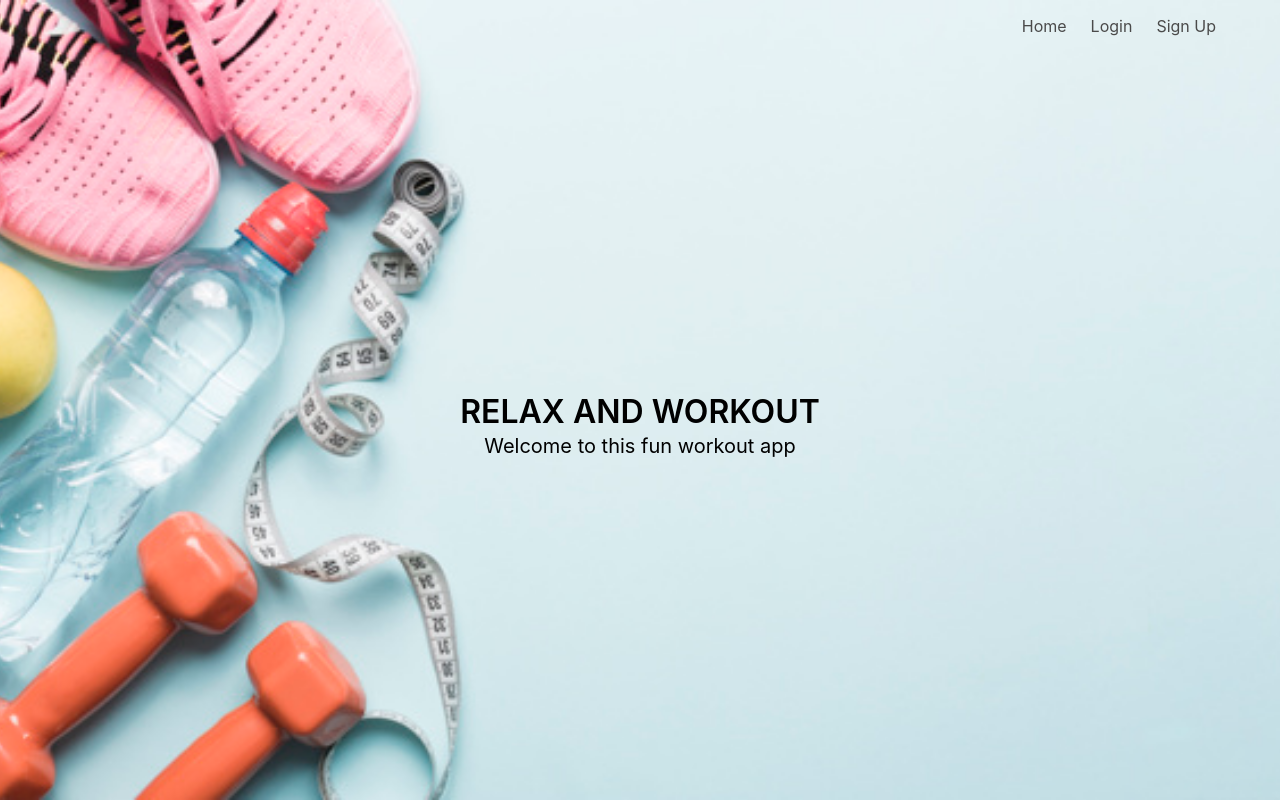
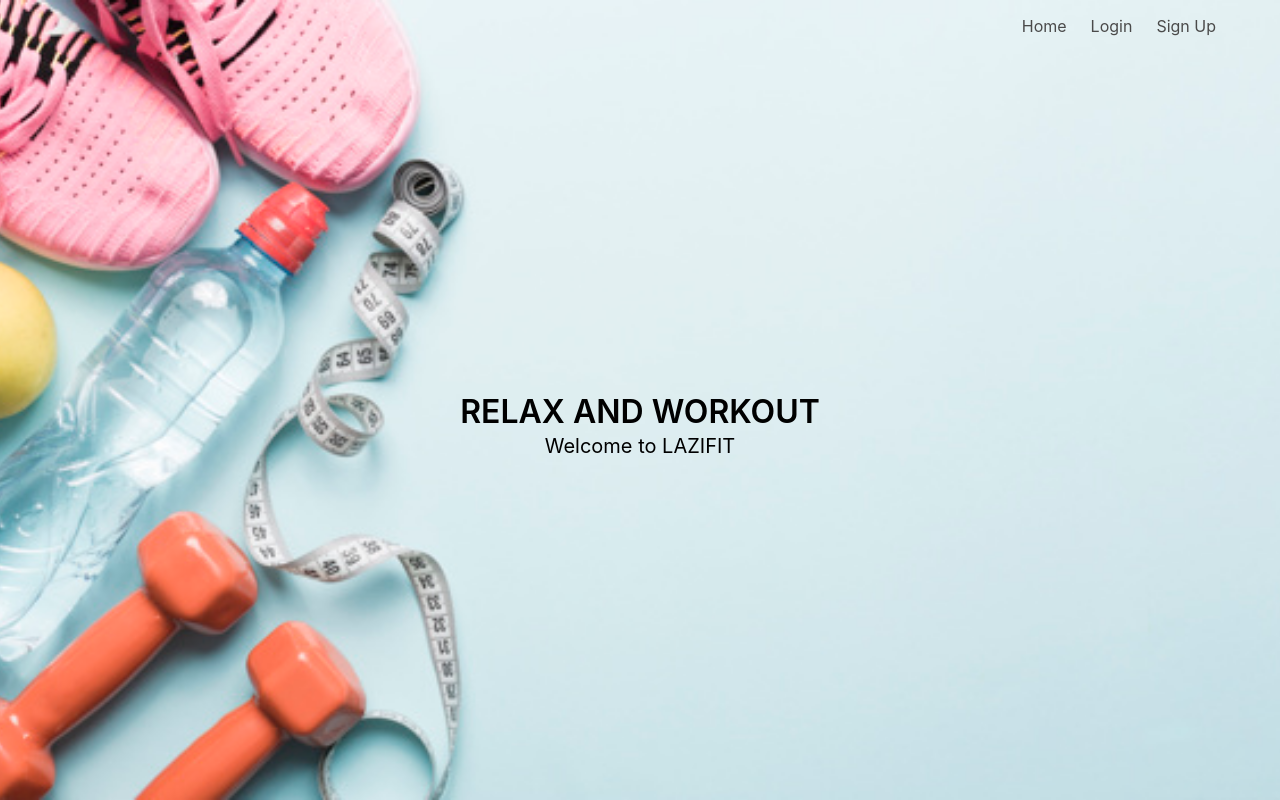
Before and after one commit to asharma16/CPSC466_Workout_App, a Flask app: page / in a window 1280 px wide. Run offline with Flask 2, Linux system fonts and the light colour scheme.

Commit message:
Update index.html

```diff
--- a/project/templates/index.html
+++ b/project/templates/index.html
@@ -8,6 +8,6 @@
   RELAX AND WORKOUT
 </h1>
 <h2 style="color:black;" class="subtitle">
-  Welcome to this fun workout app
+  Welcome to LAZIFIT
 </h2>
 {% endblock %}
```
